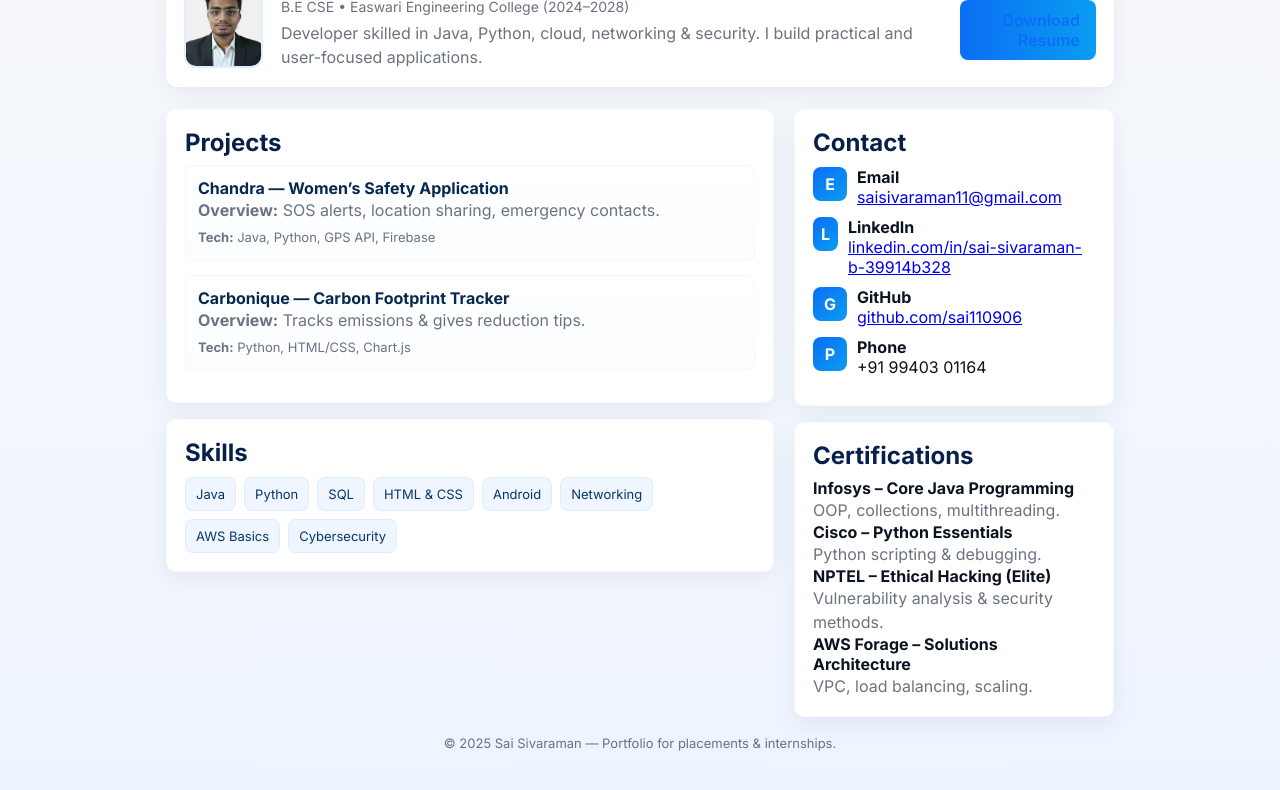
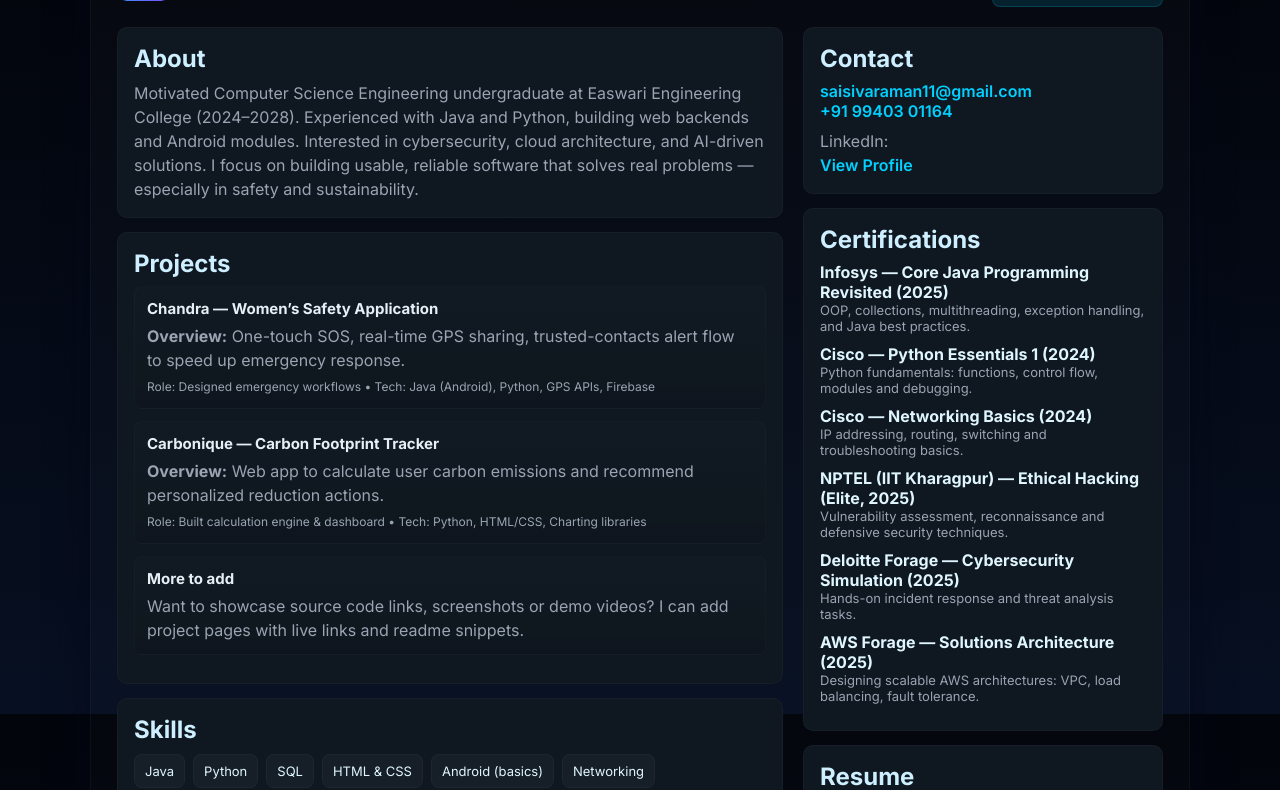
Before and after one commit to sai110906/portfolio, a plain HTML site: page index.html in a window 1280 px wide. Shown: the part 114-904 px from the top of the page. Drawn offline with Linux system fonts and the light colour scheme.

Commit message:
Update index.html

```diff
--- a/index.html
+++ b/index.html
@@ -3,229 +3,143 @@
 <head>
   <meta charset="utf-8" />
   <meta name="viewport" content="width=device-width, initial-scale=1" />
-  <title>Sai Sivaraman — Professional Portfolio</title>
-  <link href="https://fonts.googleapis.com/css2?family=Inter:wght@300;400;600;700&display=swap" rel="stylesheet">
-
+  <title>Sai Sivaraman — Developer Portfolio</title>
+  <link href="https://fonts.googleapis.com/css2?family=Inter:wght@300;400;600;700;800&display=swap" rel="stylesheet">
   <style>
     :root{
-      --bg:#f6f8fb; --card:#ffffff; --muted:#6b7280;
-      --accent:#0b6ef6; --accent-2:#0a9df0;
-      --glass: rgba(11,110,246,0.06);
+      --bg:#0b0f14; --card:#0f1720; --muted:#9aa4b2; --accent:#00d1ff; --accent2:#7c4dff;
+      --glass: rgba(255,255,255,0.03);
     }
     *{box-sizing:border-box}
-    body{
-      font-family:Inter,system-ui,-apple-system,Segoe UI,Roboto,Arial;
-      color:#0b1220;margin:0;
-      background:linear-gradient(180deg,#f6f8fb 0%, #eef4ff 100%);
-    }
-    .wrap{max-width:1000px;margin:36px auto;padding:26px;}
+    html,body{height:100%;margin:0;font-family:Inter,system-ui,-apple-system,Segoe UI,Roboto,Arial;color:#e6eef6;background:linear-gradient(180deg,#02040a 0%, #071022 100%)}
+    a{color:var(--accent);text-decoration:none}
+    .wrap{max-width:1100px;margin:28px auto;padding:26px;border-radius:12px;background:linear-gradient(180deg, rgba(255,255,255,0.02), rgba(255,255,255,0.01));box-shadow:0 10px 40px rgba(2,6,23,0.6);border:1px solid rgba(255,255,255,0.03)}
 
-    .top{display:flex;gap:18px;align-items:center;background:white;
-      border-radius:12px;padding:18px;
-      box-shadow:0 8px 24px rgba(15,23,42,0.06);
-    }
-    .photo{width:100px;height:100px;border-radius:12px;overflow:hidden;
-      border:2px solid rgba(11,110,246,0.12);
-    }
-    .photo img{width:100%;height:100%;object-fit:cover;display:block}
+    header{display:flex;align-items:center;justify-content:space-between;gap:12px}
+    .brand{display:flex;align-items:center;gap:12px}
+    .logo{width:54px;height:54px;border-radius:10px;background:linear-gradient(135deg,var(--accent),var(--accent2));display:flex;align-items:center;justify-content:center;font-weight:700;color:#021122}
+    h1{margin:0;font-size:20px}
+    .meta{color:var(--muted);font-size:13px}
 
-    h1{margin:0;font-size:22px}
-    .role{color:var(--muted);margin-top:6px;font-size:14px}
+    .layout{display:grid;grid-template-columns:1fr 360px;gap:20px;margin-top:20px}
 
-    .contact{margin-left:auto;text-align:right}
-    .contact a{
-      display:inline-block;margin-left:6px;color:var(--accent);
-      text-decoration:none;font-weight:600;
-    }
-
-    .btn{
-      display:inline-block;padding:10px 16px;border-radius:8px;
-      background:linear-gradient(90deg,var(--accent),var(--accent-2));
-      color:#fff;text-decoration:none;font-weight:700;
-    }
-
-    .layout{
-      display:grid;grid-template-columns:1fr 320px;
-      gap:20px;margin-top:22px;
-    }
-
-    .card{
-      background:var(--card);padding:18px;border-radius:10px;
-      box-shadow:0 8px 24px rgba(15,23,42,0.06);
-      border:1px solid rgba(11,110,246,0.04)
-    }
-    h2{margin:0 0 8px 0;color:#07204b}
+    /* Main column */
+    main{min-width:0}
+    .card{background:var(--card);padding:16px;border-radius:10px;border:1px solid rgba(255,255,255,0.03)}
+    h2{margin:0 0 8px 0;color:#cdefff}
     p{color:var(--muted);line-height:1.5;margin:0}
 
     .skills{display:flex;flex-wrap:wrap;gap:8px;margin-top:10px}
-    .skill{
-      background:var(--glass);padding:8px 10px;border-radius:8px;
-      font-size:13px;color:#05366a;
-      border:1px solid rgba(11,110,246,0.08);
-    }
+    .skill{background:var(--glass);padding:8px 10px;border-radius:8px;font-size:13px;color:#dff6ff;border:1px solid rgba(255,255,255,0.03)}
 
-    .project{
-      margin-bottom:14px;padding:12px;border-radius:8px;
-      background:linear-gradient(180deg,#fff,#fbfdff);
-      border:1px solid rgba(6,40,80,0.03)
-    }
-    .project h3{margin:0;font-size:16px;color:#05284f}
-    .tech{font-size:13px;color:var(--muted);margin-top:6px}
+    .project{margin-bottom:12px;padding:12px;border-radius:8px;background:linear-gradient(180deg, rgba(255,255,255,0.01), rgba(0,0,0,0.05));border:1px solid rgba(255,255,255,0.02)}
+    .project h3{margin:0;font-size:15px}
+    .project p{margin:6px 0 0 0}
+    .tech{font-size:12px;color:var(--muted);margin-top:8px}
 
-    .meta-list{margin-top:10px}
-    .meta-item{display:flex;align-items:flex-start;gap:10px;margin-bottom:10px}
-    .icon{
-      width:34px;height:34px;border-radius:8px;
-      background:linear-gradient(135deg,var(--accent),var(--accent-2));
-      display:flex;align-items:center;justify-content:center;
-      color:#fff;font-weight:700;
-    }
+    /* Sidebar */
+    aside{min-width:0}
+    .contact a{display:block;color:var(--accent);font-weight:600}
+    .cert{margin-bottom:10px}
+    .cert b{display:block;color:#dff6ff}
+    .btn{display:inline-block;padding:10px 12px;border-radius:8px;background:rgba(0,209,255,0.12);border:1px solid rgba(0,209,255,0.18);color:var(--accent);font-weight:700}
 
-    footer{
-      margin-top:18px;text-align:center;color:var(--muted);font-size:13px
-    }
+    footer{margin-top:18px;text-align:center;color:var(--muted);font-size:13px}
 
-    /* Fade-up animation */
-    .fade-up{opacity:0;transform:translateY(10px);animation:fadeUp .7s ease forwards}
-    .delay-1{animation-delay:0.05s}
-    .delay-2{animation-delay:0.15s}
-    .delay-3{animation-delay:0.25s}
-    @keyframes fadeUp{to{opacity:1;transform:none}}
-
-    @media(max-width:940px){
-      .layout{grid-template-columns:1fr}
-      .contact{text-align:left;margin-left:0}
-    }
+    /* Responsive */
+    @media(max-width:980px){.layout{grid-template-columns:1fr}.brand{gap:8px}.logo{width:48px;height:48px}}
   </style>
 </head>
-
 <body>
   <div class="wrap">
-
-    <!-- TOP SECTION -->
-    <div class="top fade-up delay-1">
-      <div class="photo">
-        <img src="photo.jpg" alt="Sai Sivaraman">
-      </div>
-
+    <header>
+      <div class="brand">
+        <div class="logo">SS</div>
         <div>
           <h1>SAI SIVARAMAN B</h1>
-        <div class="role">B.E CSE • Easwari Engineering College (2024–2028)</div>
-        <p style="margin-top:6px;color:var(--muted)">
-          Developer skilled in Java, Python, cloud, networking & security.
-          I build practical and user-focused applications.
-        </p>
-      </div>
-
-      <div class="contact">
-        <div style="font-size:13px;color:var(--muted)">Chennai</div>
-        <div style="margin-top:8px">
-          <a class="btn" href="Sai_Sivaraman_Resume_OnePage.pdf" download>
-            Download Resume
-          </a>
+          <div class="meta">B.E. CSE (2028) • Chennai</div>
         </div>
       </div>
+      <div style="text-align:right">
+        <div class="meta">9940301164 • <a href="mailto:saisivaraman11@gmail.com">saisivaraman11@gmail.com</a></div>
+        <div style="margin-top:8px"><a class="btn" href="sandbox:/mnt/data/Sai_Sivaraman_Resume_OnePage.pdf" target="_blank">Download Resume</a></div>
       </div>
+    </header>
 
     <div class="layout">
+      <main>
+        <section class="card">
+          <h2>About</h2>
+          <p>Motivated Computer Science Engineering undergraduate at Easwari Engineering College (2024–2028). Experienced with Java and Python, building web backends and Android modules. Interested in cybersecurity, cloud architecture, and AI-driven solutions. I focus on building usable, reliable software that solves real problems — especially in safety and sustainability.</p>
+        </section>
 
-      <!-- MAIN LEFT -->
-      <main>
-
-        <section class="card fade-up delay-2">
+        <section class="card" style="margin-top:14px">
           <h2>Projects</h2>
 
           <div class="project">
             <h3>Chandra — Women’s Safety Application</h3>
-            <p><strong>Overview:</strong> SOS alerts, location sharing, emergency contacts.</p>
-            <p class="tech"><strong>Tech:</strong> Java, Python, GPS API, Firebase</p>
+            <p><strong>Overview:</strong> One-touch SOS, real-time GPS sharing, trusted-contacts alert flow to speed up emergency response.</p>
+            <p class="tech">Role: Designed emergency workflows • Tech: Java (Android), Python, GPS APIs, Firebase</p>
           </div>
 
           <div class="project">
             <h3>Carbonique — Carbon Footprint Tracker</h3>
-            <p><strong>Overview:</strong> Tracks emissions & gives reduction tips.</p>
-            <p class="tech"><strong>Tech:</strong> Python, HTML/CSS, Chart.js</p>
+            <p><strong>Overview:</strong> Web app to calculate user carbon emissions and recommend personalized reduction actions.</p>
+            <p class="tech">Role: Built calculation engine & dashboard • Tech: Python, HTML/CSS, Charting libraries</p>
           </div>
 
+          <div class="project">
+            <h3>More to add</h3>
+            <p style="margin-top:6px">Want to showcase source code links, screenshots or demo videos? I can add project pages with live links and readme snippets.</p>
+          </div>
         </section>
 
-        <section class="card fade-up delay-3" style="margin-top:16px">
+        <section class="card" style="margin-top:14px">
           <h2>Skills</h2>
           <div class="skills">
             <div class="skill">Java</div>
             <div class="skill">Python</div>
             <div class="skill">SQL</div>
-            <div class="skill">HTML & CSS</div>
-            <div class="skill">Android</div>
+            <div class="skill">HTML &amp; CSS</div>
+            <div class="skill">Android (basics)</div>
             <div class="skill">Networking</div>
-            <div class="skill">AWS Basics</div>
-            <div class="skill">Cybersecurity</div>
-          </div>
-        </section>
-      </main>
-
-      <!-- RIGHT SIDEBAR -->
-      <aside>
-
-        <section class="card fade-up delay-2">
-          <h2>Contact</h2>
-
-          <div class="meta-list">
-            <div class="meta-item">
-              <div class="icon">E</div>
-              <div><strong>Email</strong><br><a href="mailto:saisivaraman11@gmail.com">saisivaraman11@gmail.com</a></div>
-            </div>
-
-            <div class="meta-item">
-              <div class="icon">L</div>
-              <div><strong>LinkedIn</strong><br>
-                <a href="https://www.linkedin.com/in/sai-sivaraman-b-39914b328" target="_blank">
-                  linkedin.com/in/sai-sivaraman-b-39914b328
-                </a>
-              </div>
-            </div>
-
-            <div class="meta-item">
-              <div class="icon">G</div>
-              <div><strong>GitHub</strong><br>
-                <a href="https://github.com/sai110906" target="_blank">github.com/sai110906</a>
-              </div>
-            </div>
-
-            <div class="meta-item">
-              <div class="icon">P</div>
-              <div><strong>Phone</strong><br>+91 99403 01164</div>
-            </div>
+            <div class="skill">AI Fundamentals</div>
+            <div class="skill">Git</div>
           </div>
         </section>
 
-        <section class="card fade-up delay-3" style="margin-top:16px">
-          <h2>Certifications</h2>
+      </main>
 
-          <div class="cert"><b>Infosys – Core Java Programming</b>
-            <p>OOP, collections, multithreading.</p>
+      <aside>
+        <div class="card contact">
+          <h2>Contact</h2>
+          <a href="mailto:saisivaraman11@gmail.com">saisivaraman11@gmail.com</a>
+          <a href="tel:9940301164">+91 99403 01164</a>
+          <p style="margin-top:8px;color:var(--muted)">LinkedIn: <a href="https://www.linkedin.com/in/sai-sivaraman-b-39914b328?utm_source=share&utm_campaign=share_via&utm_content=profile&utm_medium=android_app" target="_blank">View Profile</a></p>
         </div>
 
-          <div class="cert"><b>Cisco – Python Essentials</b>
-            <p>Python scripting & debugging.</p>
+        <div class="card" style="margin-top:14px">
+          <h2>Certifications</h2>
+          <div class="cert"><b>Infosys — Core Java Programming Revisited (2025)</b><div class="meta">OOP, collections, multithreading, exception handling, and Java best practices.</div></div>
+          <div class="cert"><b>Cisco — Python Essentials 1 (2024)</b><div class="meta">Python fundamentals: functions, control flow, modules and debugging.</div></div>
+          <div class="cert"><b>Cisco — Networking Basics (2024)</b><div class="meta">IP addressing, routing, switching and troubleshooting basics.</div></div>
+          <div class="cert"><b>NPTEL (IIT Kharagpur) — Ethical Hacking (Elite, 2025)</b><div class="meta">Vulnerability assessment, reconnaissance and defensive security techniques.</div></div>
+          <div class="cert"><b>Deloitte Forage — Cybersecurity Simulation (2025)</b><div class="meta">Hands-on incident response and threat analysis tasks.</div></div>
+          <div class="cert"><b>AWS Forage — Solutions Architecture (2025)</b><div class="meta">Designing scalable AWS architectures: VPC, load balancing, fault tolerance.</div></div>
         </div>
 
-          <div class="cert"><b>NPTEL – Ethical Hacking (Elite)</b>
-            <p>Vulnerability analysis & security methods.</p>
+        <div class="card" style="margin-top:14px">
+          <h2>Resume</h2>
+          <a class="btn" href="sandbox:/mnt/data/Sai_Sivaraman_Resume_OnePage.pdf" target="_blank">Download PDF Resume</a>
         </div>
-
-          <div class="cert"><b>AWS Forage – Solutions Architecture</b>
-            <p>VPC, load balancing, scaling.</p>
-          </div>
-        </section>
 
       </aside>
     </div>
 
     <footer>
-      © 2025 Sai Sivaraman — Portfolio for placements & internships.
+      <div style="color:var(--muted)">Built &amp; curated by Sai Sivaraman • Portfolio generated with ChatGPT</div>
     </footer>
+  </div>
 
-  </div>
 </body>
 </html>
```
Lines whose indentation alone changed are shown as unchanged.
